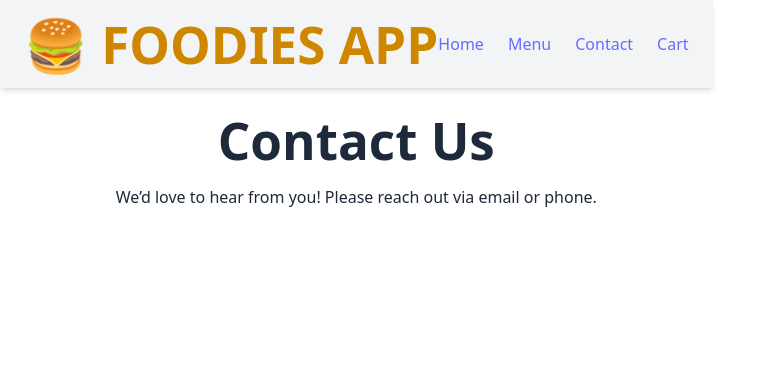
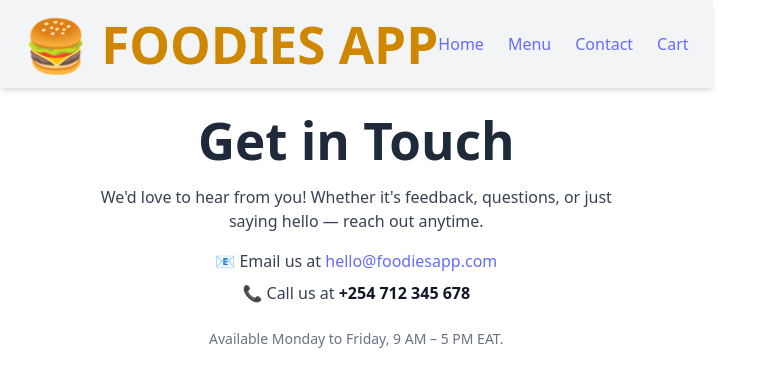
Before and after one commit to Faith-254-UI/food-ordering-app, a React (Vite) app: page /contact in a window 1280 px wide. Shown: the top 386 px of the page, without its empty margins (0-770 px from the left). Built offline with nearby package versions, Linux system fonts and the light colour scheme.

Commit message:
Update Contact page with improved layout and contact info

```diff
--- a/src/pages/Contact.jsx
+++ b/src/pages/Contact.jsx
@@ -1,8 +1,26 @@
 function Contact() {
   return (
-    <div className="p-6 text-center">
-      <h1 className="text-3xl font-bold mb-4">Contact Us</h1>
-      <p>We’d love to hear from you! Please reach out via email or phone.</p>
+    <div className="p-6 text-center max-w-xl mx-auto">
+      <h1 className="text-3xl font-bold mb-4 text-gray-800">Get in Touch</h1>
+      <p className="mb-4 text-gray-700">
+        We'd love to hear from you! Whether it's feedback, questions, or just saying hello — reach out anytime.
+      </p>
+      <p className="mb-2 text-gray-700">
+        📧 Email us at{' '}
+        <a
+          href="mailto:hello@foodiesapp.com"
+          className="text-blue-600 underline hover:text-blue-800"
+        >
+          hello@foodiesapp.com
+        </a>
+      </p>
+      <p className="mb-6 text-gray-700">
+        📞 Call us at{' '}
+        <span className="font-semibold text-gray-900">+254 712 345 678</span>
+      </p>
+      <p className="text-sm text-gray-500">
+        Available Monday to Friday, 9 AM – 5 PM EAT.
+      </p>
     </div>
   );
 }
```
